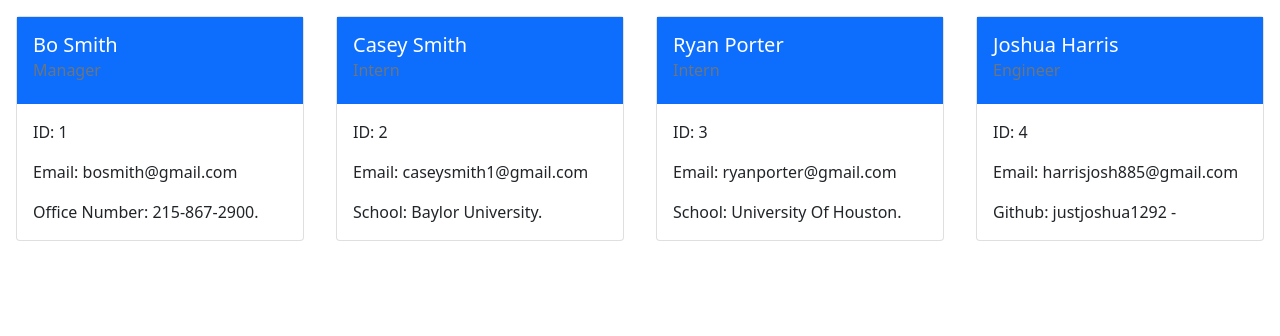
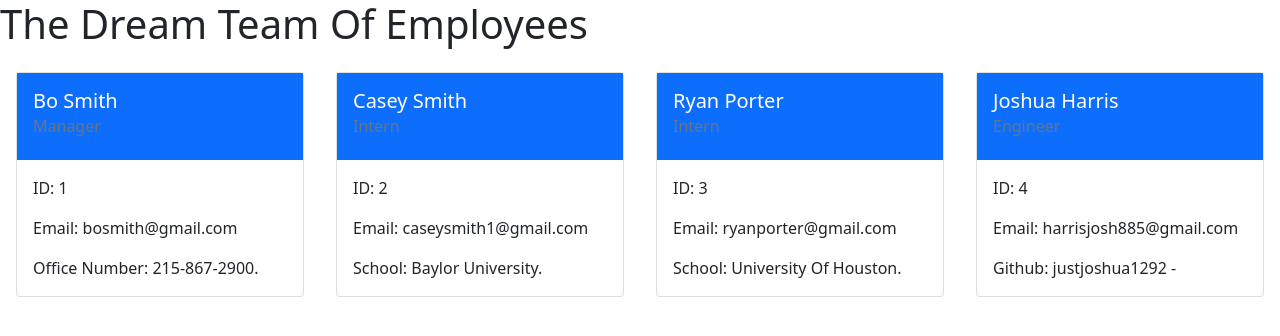
Before and after one commit to justjoshua1292/Generator, a website: page dist/index.html in a window 1280 px wide. Drawn offline with nearby package versions, Linux system fonts and the light colour scheme.

Commit message:
adding a few more features

```diff
--- a/dist/index.html
+++ b/dist/index.html
@@ -10,6 +10,7 @@
 </head>
 <body>
 
+    <h1> The Dream Team Of Employees </h1>
 
 <div class="d-flex">
     <div class="card m-3" style="width: 18rem;">
```
